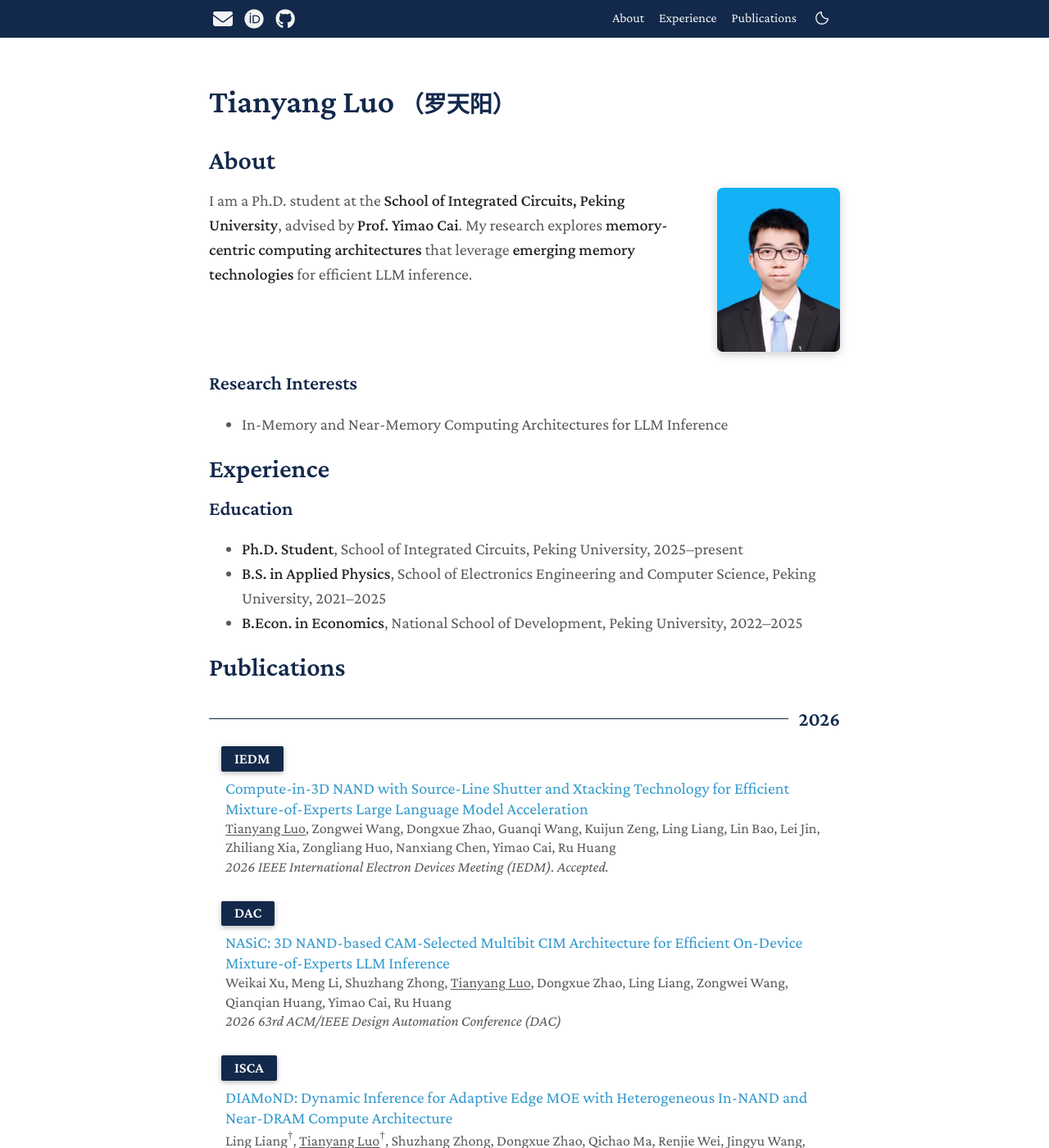
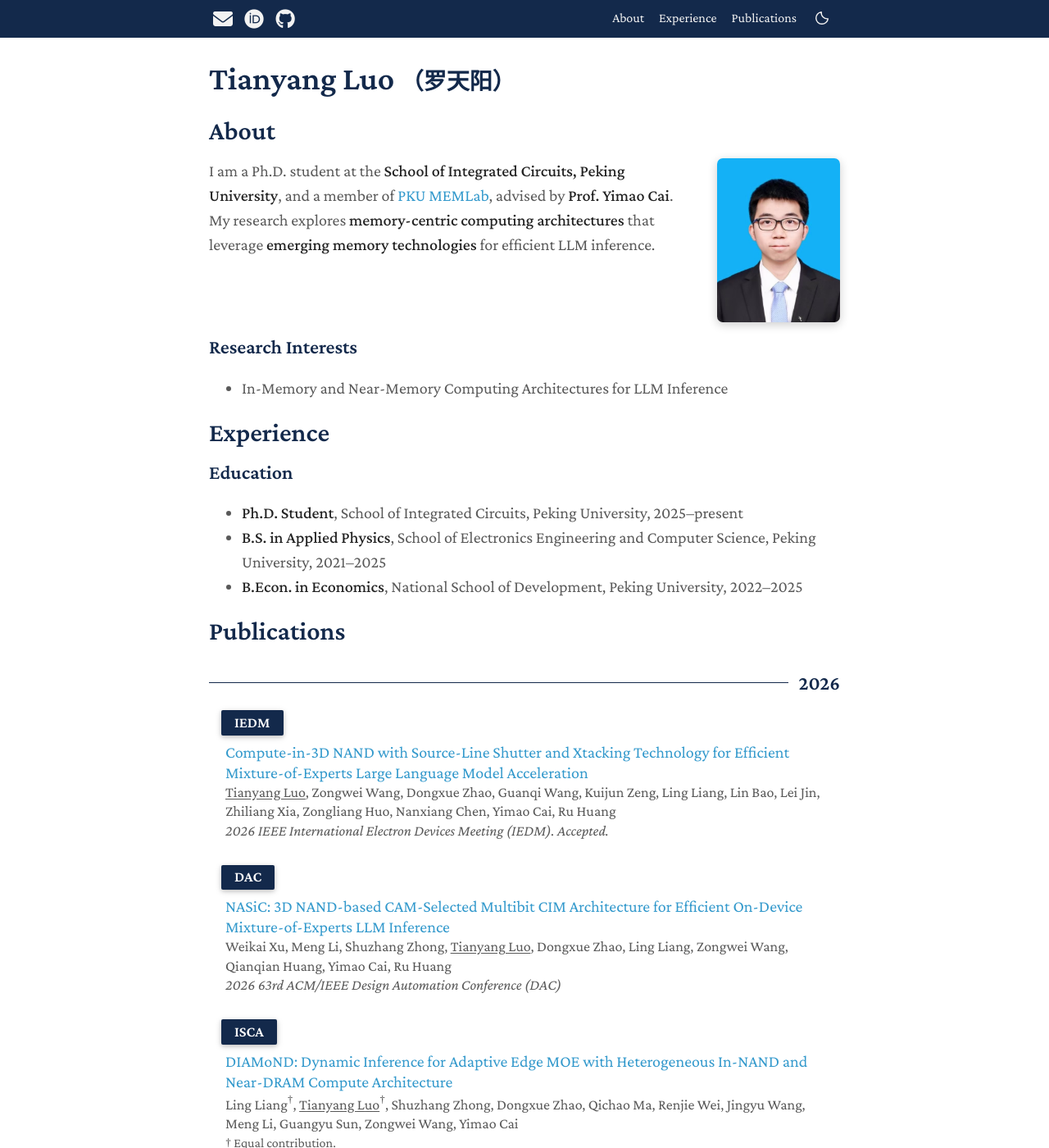
Before and after one commit to tianyangluo-pku/tianyangluo-pku.github.io, a Jekyll site: the page built from index.md, in a window 1280 px wide and 1400 px high. Shown: the whole window at 82% size. Built offline with Jekyll 4.4.1, drawn with Linux system fonts in a browser that asks for light colours; a style sheet for code colours, icons or effects is not loaded.

Commit message:
Link PKU MEMLab and tighten homepage header spacing

```diff
--- a/assets/css/about.css
+++ b/assets/css/about.css
@@ -20,7 +20,7 @@
 .topnav .profile-nav a:hover { color: #fff; background: #ffffff1f; }
 .topnav .profile-nav a:focus-visible { outline: 2px solid white; outline-offset: -2px; }
 
-.about-heading { margin-bottom: 28px; }
+.about-heading { margin-bottom: 20px; }
 .about-heading h1 { font-size: 40px; font-weight: 600; margin: 0 0 14px; }
 .about-tagline { margin: 0; font-size: 16px; font-weight: 400; font-style: italic; line-height: 1.5; }
 .about-intro { display: flow-root; font-size: 16px; line-height: 1.5; }
@@ -28,7 +28,7 @@
   float: right;
   width: 150px;
   height: auto;
-  margin: 0 0 24px 32px;
+  margin: 0 0 16px 32px;
   border-radius: 7px;
 }
 .about-portrait img {
@@ -78,7 +78,7 @@ html[data-theme="dark"] .about-portrait figcaption { color: var(--global-text-co
 @media screen and (max-width: 600px) {
   .topnav .profile-nav { margin-left: 12px; gap: 0; }
   .topnav .profile-nav a { width: 34px; }
-  .about-heading { margin-bottom: 22px; }
+  .about-heading { margin-bottom: 20px; }
   .about-intro { display: flex; flex-direction: column; }
   .about-intro .scholar-stats { order: -2; max-width: 100%; width: 100%; gap: 5px 10px; padding: 8px 12px; border-radius: 14px; }
   .about-portrait { order: -1; float: none; width: 150px; max-width: 70%; margin: 0 auto 24px; }
@@ -103,3 +103,6 @@ html[data-theme="dark"] .about-portrait figcaption { color: var(--global-text-co
 .layout-about .publications ol.bibliography li .periodical { font-size: 18px; }
 
 .layout-about .publications .year { font-size: 24px; }
+
+/* Bring the identity and introduction closer to the navigation. */
+.layout-about .wrapper > section { padding-top: 72px; }
--- a/index.md
+++ b/index.md
@@ -18,7 +18,7 @@ seo_title: Tianyang Luo | Peking University
 </figure>
 {% endif %}
 
-I am a Ph.D. student at the **School of Integrated Circuits, Peking University**, advised by **Prof. Yimao Cai**. My research explores **memory-centric computing architectures** that leverage **emerging memory technologies** for efficient LLM inference.
+I am a Ph.D. student at the **School of Integrated Circuits, Peking University**, and a member of [PKU MEMLab](https://www.pkumemlab.com/), advised by **Prof. Yimao Cai**. My research explores **memory-centric computing architectures** that leverage **emerging memory technologies** for efficient LLM inference.
 
 </div>
 
```
Also changed, not shown: README.md.
